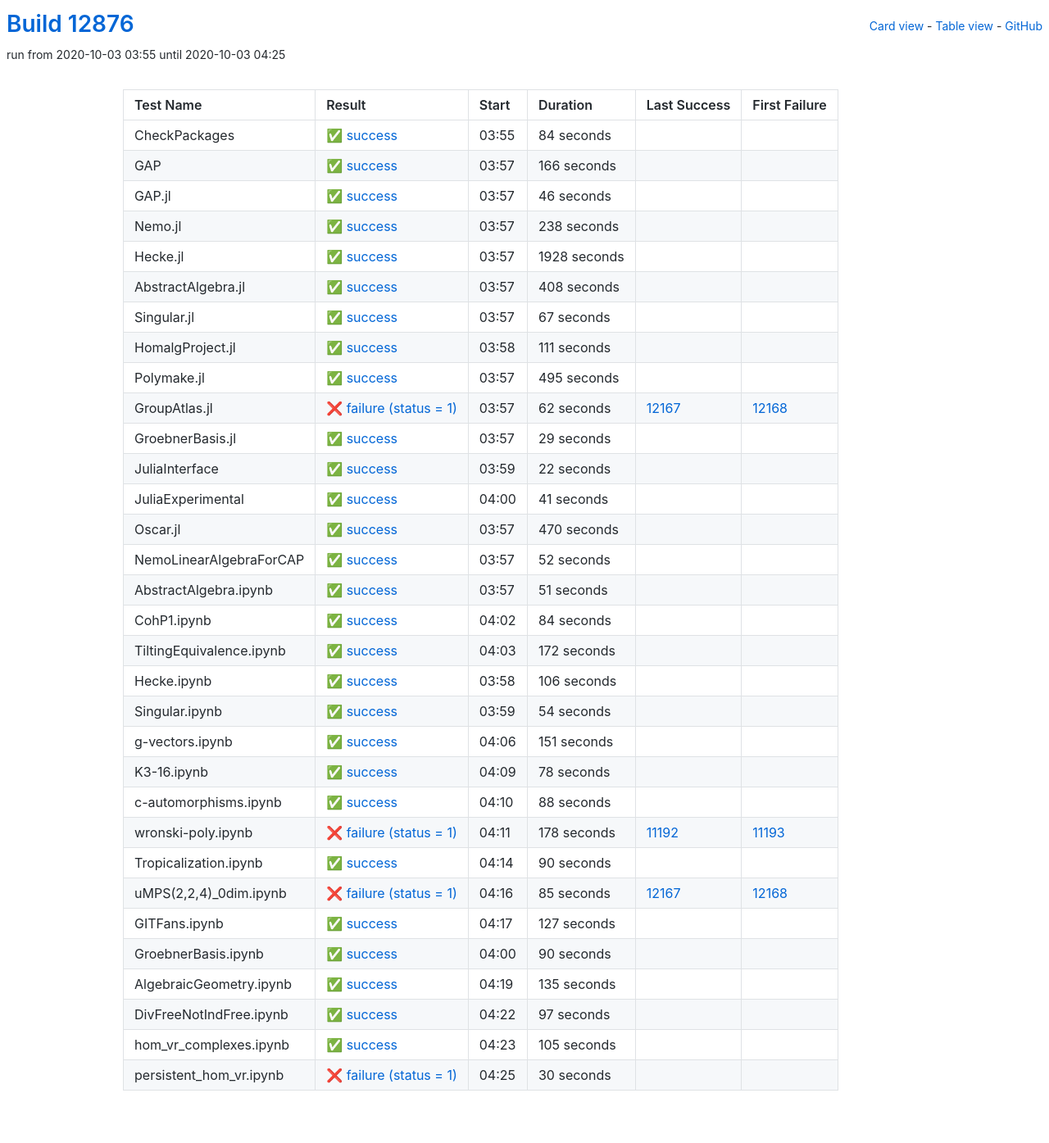
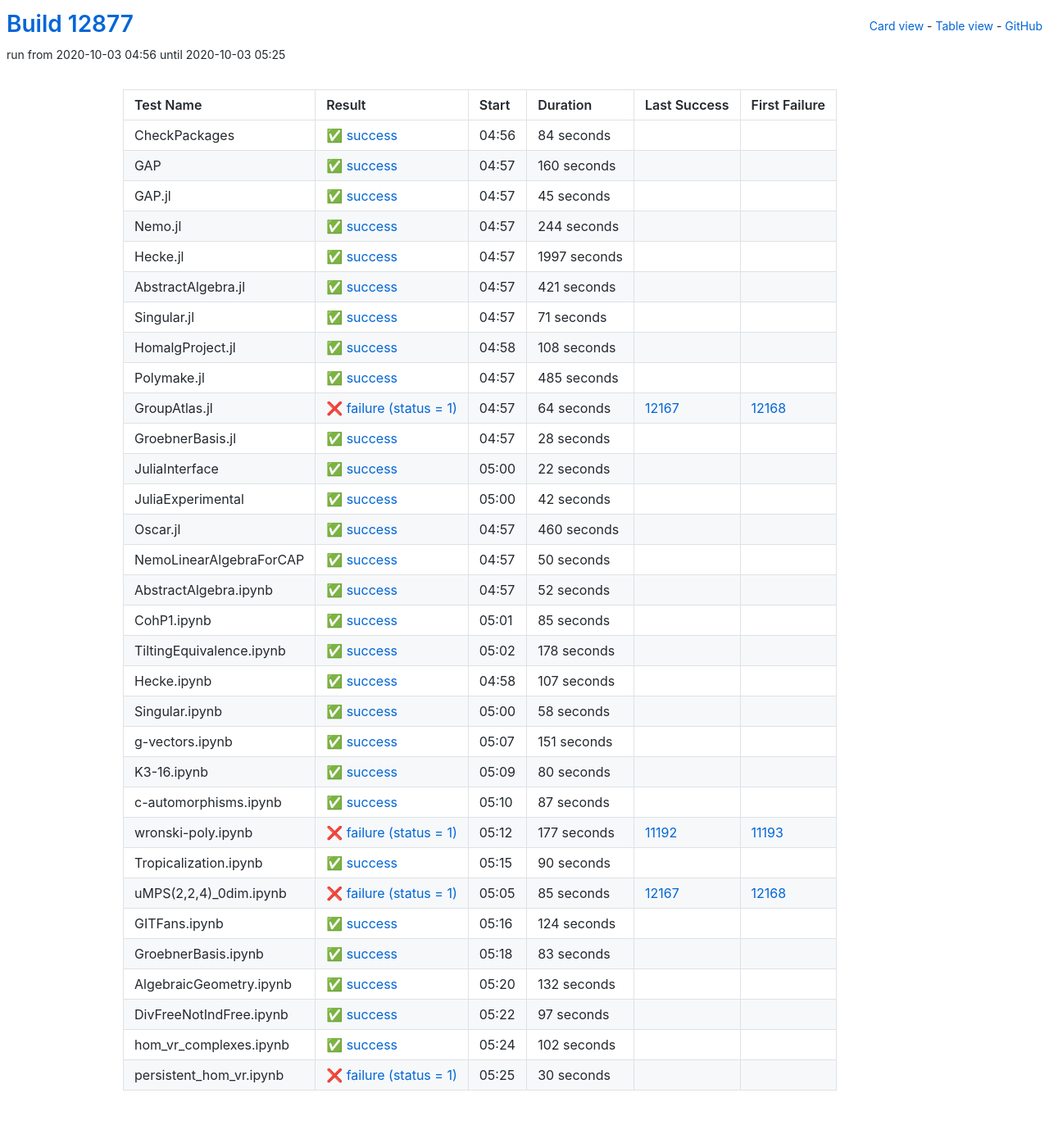
Before and after one commit to oscar-system/oscar-ci-status, a Jekyll site: the page built from table.html, in a window 1280 px wide. Shown: the whole page at 82% size. Built offline with Jekyll 4.4.1, drawn with Linux system fonts in a browser that asks for light colours.

Commit message:
Build #12877

```diff
--- a/_data/ci.yml
+++ b/_data/ci.yml
@@ -1,6 +1,6 @@
 ---
-build: 12876
-build_url: https://oscarci.mathematik.uni-kl.de/job/oscar/12876/
+build: 12877
+build_url: https://oscarci.mathematik.uni-kl.de/job/oscar/12877/
 job: oscar
 organization: oscar-system
 repo: oscar-ci-status
@@ -8,8 +8,8 @@
 tests:
 - name: CheckPackages
   id: checkpackages
-  log: https://oscarci.mathematik.uni-kl.de/job/oscar/12876/artifact/logs/build-12876/CheckPackages.log
-  start: 2020-10-03 03:55
+  log: https://oscarci.mathematik.uni-kl.de/job/oscar/12877/artifact/logs/build-12877/CheckPackages.log
+  start: 2020-10-03 04:56
   success: true
   exitcode: 0
   status: success
@@ -20,128 +20,128 @@
   first_failure_url:
 - name: GAP
   id: gap
-  log: https://oscarci.mathematik.uni-kl.de/job/oscar/12876/artifact/logs/build-12876/GAP.log
-  start: 2020-10-03 03:57
+  log: https://oscarci.mathematik.uni-kl.de/job/oscar/12877/artifact/logs/build-12877/GAP.log
+  start: 2020-10-03 04:57
   success: true
   exitcode: 0
   status: success
-  duration: 166
+  duration: 160
   last_success: false
   last_success_url:
   first_failure: false
   first_failure_url:
 - name: GAP.jl
   id: gap-jl
-  log: https://oscarci.mathematik.uni-kl.de/job/oscar/12876/artifact/logs/build-12876/GAP.jl.log
-  start: 2020-10-03 03:57
+  log: https://oscarci.mathematik.uni-kl.de/job/oscar/12877/artifact/logs/build-12877/GAP.jl.log
+  start: 2020-10-03 04:57
   success: true
   exitcode: 0
   status: success
-  duration: 46
+  duration: 45
   last_success: false
   last_success_url:
   first_failure: false
   first_failure_url:
 - name: Nemo.jl
   id: nemo-jl
-  log: https://oscarci.mathematik.uni-kl.de/job/oscar/12876/artifact/logs/build-12876/Nemo.jl.log
-  start: 2020-10-03 03:57
+  log: https://oscarci.mathematik.uni-kl.de/job/oscar/12877/artifact/logs/build-12877/Nemo.jl.log
+  start: 2020-10-03 04:57
   success: true
   exitcode: 0
   status: success
-  duration: 238
+  duration: 244
   last_success: false
   last_success_url:
   first_failure: false
   first_failure_url:
 - name: Hecke.jl
   id: hecke-jl
-  log: https://oscarci.mathematik.uni-kl.de/job/oscar/12876/artifact/logs/build-12876/Hecke.jl.log
-  start: 2020-10-03 03:57
+  log: https://oscarci.mathematik.uni-kl.de/job/oscar/12877/artifact/logs/build-12877/Hecke.jl.log
+  start: 2020-10-03 04:57
   success: true
   exitcode: 0
   status: success
-  duration: 1928
+  duration: 1997
   last_success: false
   last_success_url:
   first_failure: false
   first_failure_url:
 - name: AbstractAlgebra.jl
   id: abstractalgebra-jl
-  log: https://oscarci.mathematik.uni-kl.de/job/oscar/12876/artifact/logs/build-12876/AbstractAlgebra.jl.log
-  start: 2020-10-03 03:57
+  log: https://oscarci.mathematik.uni-kl.de/job/oscar/12877/artifact/logs/build-12877/AbstractAlgebra.jl.log
+  start: 2020-10-03 04:57
   success: true
   exitcode: 0
   status: success
-  duration: 408
+  duration: 421
   last_success: false
   last_success_url:
   first_failure: false
   first_failure_url:
 - name: Singular.jl
   id: singular-jl
-  log: https://oscarci.mathematik.uni-kl.de/job/oscar/12876/artifact/logs/build-12876/Singular.jl.log
-  start: 2020-10-03 03:57
+  log: https://oscarci.mathematik.uni-kl.de/job/oscar/12877/artifact/logs/build-12877/Singular.jl.log
+  start: 2020-10-03 04:57
   success: true
   exitcode: 0
   status: success
-  duration: 67
+  duration: 71
   last_success: false
   last_success_url:
   first_failure: false
   first_failure_url:
 - name: HomalgProject.jl
   id: homalgproject-jl
-  log: https://oscarci.mathematik.uni-kl.de/job/oscar/12876/artifact/logs/build-12876/HomalgProject.jl.log
-  start: 2020-10-03 03:58
+  log: https://oscarci.mathematik.uni-kl.de/job/oscar/12877/artifact/logs/build-12877/HomalgProject.jl.log
+  start: 2020-10-03 04:58
   success: true
   exitcode: 0
   status: success
-  duration: 111
+  duration: 108
   last_success: false
   last_success_url:
   first_failure: false
   first_failure_url:
 - name: Polymake.jl
   id: polymake-jl
-  log: https://oscarci.mathematik.uni-kl.de/job/oscar/12876/artifact/logs/build-12876/Polymake.jl.log
-  start: 2020-10-03 03:57
+  log: https://oscarci.mathematik.uni-kl.de/job/oscar/12877/artifact/logs/build-12877/Polymake.jl.log
+  start: 2020-10-03 04:57
   success: true
   exitcode: 0
   status: success
-  duration: 495
+  duration: 485
   last_success: false
   last_success_url:
   first_failure: false
   first_failure_url:
 - name: GroupAtlas.jl
   id: groupatlas-jl
-  log: https://oscarci.mathematik.uni-kl.de/job/oscar/12876/artifact/logs/build-12876/GroupAtlas.jl.log
-  start: 2020-10-03 03:57
+  log: https://oscarci.mathematik.uni-kl.de/job/oscar/12877/artifact/logs/build-12877/GroupAtlas.jl.log
+  start: 2020-10-03 04:57
   success: false
   exitcode: 1
   status: failure
-  duration: 62
+  duration: 64
   last_success: 12167
   last_success_url: https://oscarci.mathematik.uni-kl.de/job/oscar/12167/
   first_failure: 12168
   first_failure_url: https://oscarci.mathematik.uni-kl.de/job/oscar/12168/
 - name: GroebnerBasis.jl
   id: groebnerbasis-jl
-  log: https://oscarci.mathematik.uni-kl.de/job/oscar/12876/artifact/logs/build-12876/GroebnerBasis.jl.log
-  start: 2020-10-03 03:57
+  log: https://oscarci.mathematik.uni-kl.de/job/oscar/12877/artifact/logs/build-12877/GroebnerBasis.jl.log
+  start: 2020-10-03 04:57
   success: true
   exitcode: 0
   status: success
-  duration: 29
+  duration: 28
   last_success: false
   last_success_url:
   first_failure: false
   first_failure_url:
 - name: JuliaInterface
   id: juliainterface
-  log: https://oscarci.mathematik.uni-kl.de/job/oscar/12876/artifact/logs/build-12876/JuliaInterface.log
-  start: 2020-10-03 03:59
+  log: https://oscarci.mathematik.uni-kl.de/job/oscar/12877/artifact/logs/build-12877/JuliaInterface.log
+  start: 2020-10-03 05:00
   success: true
   exitcode: 0
   status: success
@@ -152,32 +152,44 @@
   first_failure_url:
 - name: JuliaExperimental
   id: juliaexperimental
-  log: https://oscarci.mathematik.uni-kl.de/job/oscar/12876/artifact/logs/build-12876/JuliaExperimental.log
-  start: 2020-10-03 04:00
+  log: https://oscarci.mathematik.uni-kl.de/job/oscar/12877/artifact/logs/build-12877/JuliaExperimental.log
+  start: 2020-10-03 05:00
   success: true
   exitcode: 0
   status: success
-  duration: 41
+  duration: 42
   last_success: false
   last_success_url:
   first_failure: false
   first_failure_url:
 - name: Oscar.jl
   id: oscar-jl
-  log: https://oscarci.mathematik.uni-kl.de/job/oscar/12876/artifact/logs/build-12876/Oscar.jl.log
-  start: 2020-10-03 03:57
+  log: https://oscarci.mathematik.uni-kl.de/job/oscar/12877/artifact/logs/build-12877/Oscar.jl.log
+  start: 2020-10-03 04:57
   success: true
   exitcode: 0
   status: success
-  duration: 470
+  duration: 460
   last_success: false
   last_success_url:
   first_failure: false
   first_failure_url:
 - name: NemoLinearAlgebraForCAP
   id: nemolinearalgebraforcap
-  log: https://oscarci.mathematik.uni-kl.de/job/oscar/12876/artifact/logs/build-12876/NemoLinearAlgebraForCAP.log
-  start: 2020-10-03 03:57
+  log: https://oscarci.mathematik.uni-kl.de/job/oscar/12877/artifact/logs/build-12877/NemoLinearAlgebraForCAP.log
+  start: 2020-10-03 04:57
+  success: true
+  exitcode: 0
+  status: success
+  duration: 50
+  last_success: false
+  last_success_url:
+  first_failure: false
+  first_failure_url:
+- name: AbstractAlgebra.ipynb
+  id: abstractalgebra-ipynb
+  log: https://oscarci.mathematik.uni-kl.de/job/oscar/12877/artifact/logs/build-12877/AbstractAlgebra.ipynb.log
+  start: 2020-10-03 04:57
   success: true
   exitcode: 0
   status: success
@@ -186,70 +198,58 @@
   last_success_url:
   first_failure: false
   first_failure_url:
-- name: AbstractAlgebra.ipynb
-  id: abstractalgebra-ipynb
-  log: https://oscarci.mathematik.uni-kl.de/job/oscar/12876/artifact/logs/build-12876/AbstractAlgebra.ipynb.log
-  start: 2020-10-03 03:57
+- name: CohP1.ipynb
+  id: cohp1-ipynb
+  log: https://oscarci.mathematik.uni-kl.de/job/oscar/12877/artifact/logs/build-12877/CohP1.ipynb.log
+  start: 2020-10-03 05:01
   success: true
   exitcode: 0
   status: success
-  duration: 51
-  last_success: false
-  last_success_url:
-  first_failure: false
-  first_failure_url:
-- name: CohP1.ipynb
-  id: cohp1-ipynb
-  log: https://oscarci.mathematik.uni-kl.de/job/oscar/12876/artifact/logs/build-12876/CohP1.ipynb.log
-  start: 2020-10-03 04:02
-  success: true
-  exitcode: 0
-  status: success
-  duration: 84
+  duration: 85
   last_success: false
   last_success_url:
   first_failure: false
   first_failure_url:
 - name: TiltingEquivalence.ipynb
   id: tiltingequivalence-ipynb
-  log: https://oscarci.mathematik.uni-kl.de/job/oscar/12876/artifact/logs/build-12876/TiltingEquivalence.ipynb.log
-  start: 2020-10-03 04:03
+  log: https://oscarci.mathematik.uni-kl.de/job/oscar/12877/artifact/logs/build-12877/TiltingEquivalence.ipynb.log
+  start: 2020-10-03 05:02
   success: true
   exitcode: 0
   status: success
-  duration: 172
+  duration: 178
   last_success: false
   last_success_url:
   first_failure: false
   first_failure_url:
 - name: Hecke.ipynb
   id: hecke-ipynb
-  log: https://oscarci.mathematik.uni-kl.de/job/oscar/12876/artifact/logs/build-12876/Hecke.ipynb.log
-  start: 2020-10-03 03:58
+  log: https://oscarci.mathematik.uni-kl.de/job/oscar/12877/artifact/logs/build-12877/Hecke.ipynb.log
+  start: 2020-10-03 04:58
   success: true
   exitcode: 0
   status: success
-  duration: 106
+  duration: 107
   last_success: false
   last_success_url:
   first_failure: false
   first_failure_url:
 - name: Singular.ipynb
   id: singular-ipynb
-  log: https://oscarci.mathematik.uni-kl.de/job/oscar/12876/artifact/logs/build-12876/Singular.ipynb.log
-  start: 2020-10-03 03:59
+  log: https://oscarci.mathematik.uni-kl.de/job/oscar/12877/artifact/logs/build-12877/Singular.ipynb.log
+  start: 2020-10-03 05:00
   success: true
   exitcode: 0
   status: success
-  duration: 54
+  duration: 58
   last_success: false
   last_success_url:
   first_failure: false
   first_failure_url:
 - name: g-vectors.ipynb
   id: g-vectors-ipynb
-  log: https://oscarci.mathematik.uni-kl.de/job/oscar/12876/artifact/logs/build-12876/g-vectors.ipynb.log
-  start: 2020-10-03 04:06
+  log: https://oscarci.mathematik.uni-kl.de/job/oscar/12877/artifact/logs/build-12877/g-vectors.ipynb.log
+  start: 2020-10-03 05:07
   success: true
   exitcode: 0
   status: success
@@ -260,44 +260,44 @@
   first_failure_url:
 - name: K3-16.ipynb
   id: k3-16-ipynb
-  log: https://oscarci.mathematik.uni-kl.de/job/oscar/12876/artifact/logs/build-12876/K3-16.ipynb.log
-  start: 2020-10-03 04:09
+  log: https://oscarci.mathematik.uni-kl.de/job/oscar/12877/artifact/logs/build-12877/K3-16.ipynb.log
+  start: 2020-10-03 05:09
   success: true
   exitcode: 0
   status: success
-  duration: 78
+  duration: 80
   last_success: false
   last_success_url:
   first_failure: false
   first_failure_url:
 - name: c-automorphisms.ipynb
   id: c-automorphisms-ipynb
-  log: https://oscarci.mathematik.uni-kl.de/job/oscar/12876/artifact/logs/build-12876/c-automorphisms.ipynb.log
-  start: 2020-10-03 04:10
+  log: https://oscarci.mathematik.uni-kl.de/job/oscar/12877/artifact/logs/build-12877/c-automorphisms.ipynb.log
+  start: 2020-10-03 05:10
   success: true
   exitcode: 0
   status: success
-  duration: 88
+  duration: 87
   last_success: false
   last_success_url:
   first_failure: false
   first_failure_url:
 - name: wronski-poly.ipynb
   id: wronski-poly-ipynb
-  log: https://oscarci.mathematik.uni-kl.de/job/oscar/12876/artifact/logs/build-12876/wronski-poly.ipynb.log
-  start: 2020-10-03 04:11
+  log: https://oscarci.mathematik.uni-kl.de/job/oscar/12877/artifact/logs/build-12877/wronski-poly.ipynb.log
+  start: 2020-10-03 05:12
   success: false
   exitcode: 1
   status: failure
-  duration: 178
+  duration: 177
   last_success: 11192
   last_success_url: https://oscarci.mathematik.uni-kl.de/job/oscar/11192/
   first_failure: 11193
   first_failure_url: https://oscarci.mathematik.uni-kl.de/job/oscar/11193/
 - name: Tropicalization.ipynb
   id: tropicalization-ipynb
-  log: https://oscarci.mathematik.uni-kl.de/job/oscar/12876/artifact/logs/build-12876/Tropicalization.ipynb.log
-  start: 2020-10-03 04:14
+  log: https://oscarci.mathematik.uni-kl.de/job/oscar/12877/artifact/logs/build-12877/Tropicalization.ipynb.log
+  start: 2020-10-03 05:15
   success: true
   exitcode: 0
   status: success
@@ -308,8 +308,8 @@
   first_failure_url:
 - name: uMPS(2,2,4)_0dim.ipynb
   id: umps-2-2-4-0dim-ipynb
-  log: https://oscarci.mathematik.uni-kl.de/job/oscar/12876/artifact/logs/build-12876/uMPS-2-2-4-_0dim.ipynb.log
-  start: 2020-10-03 04:16
+  log: https://oscarci.mathematik.uni-kl.de/job/oscar/12877/artifact/logs/build-12877/uMPS-2-2-4-_0dim.ipynb.log
+  start: 2020-10-03 05:05
   success: false
   exitcode: 1
   status: failure
@@ -320,44 +320,44 @@
   first_failure_url: https://oscarci.mathematik.uni-kl.de/job/oscar/12168/
 - name: GITFans.ipynb
   id: gitfans-ipynb
-  log: https://oscarci.mathematik.uni-kl.de/job/oscar/12876/artifact/logs/build-12876/GITFans.ipynb.log
-  start: 2020-10-03 04:17
+  log: https://oscarci.mathematik.uni-kl.de/job/oscar/12877/artifact/logs/build-12877/GITFans.ipynb.log
+  start: 2020-10-03 05:16
   success: true
   exitcode: 0
   status: success
-  duration: 127
+  duration: 124
   last_success: false
   last_success_url:
   first_failure: false
   first_failure_url:
 - name: GroebnerBasis.ipynb
   id: groebnerbasis-ipynb
-  log: https://oscarci.mathematik.uni-kl.de/job/oscar/12876/artifact/logs/build-12876/GroebnerBasis.ipynb.log
-  start: 2020-10-03 04:00
+  log: https://oscarci.mathematik.uni-kl.de/job/oscar/12877/artifact/logs/build-12877/GroebnerBasis.ipynb.log
+  start: 2020-10-03 05:18
   success: true
   exitcode: 0
   status: success
-  duration: 90
+  duration: 83
   last_success: false
   last_success_url:
   first_failure: false
   first_failure_url:
 - name: AlgebraicGeometry.ipynb
   id: algebraicgeometry-ipynb
-  log: https://oscarci.mathematik.uni-kl.de/job/oscar/12876/artifact/logs/build-12876/AlgebraicGeometry.ipynb.log
-  start: 2020-10-03 04:19
+  log: https://oscarci.mathematik.uni-kl.de/job/oscar/12877/artifact/logs/build-12877/AlgebraicGeometry.ipynb.log
+  start: 2020-10-03 05:20
   success: true
   exitcode: 0
   status: success
-  duration: 135
+  duration: 132
   last_success: false
   last_success_url:
   first_failure: false
   first_failure_url:
 - name: DivFreeNotIndFree.ipynb
   id: divfreenotindfree-ipynb
-  log: https://oscarci.mathematik.uni-kl.de/job/oscar/12876/artifact/logs/build-12876/DivFreeNotIndFree.ipynb.log
-  start: 2020-10-03 04:22
+  log: https://oscarci.mathematik.uni-kl.de/job/oscar/12877/artifact/logs/build-12877/DivFreeNotIndFree.ipynb.log
+  start: 2020-10-03 05:22
   success: true
   exitcode: 0
   status: success
@@ -368,20 +368,20 @@
   first_failure_url:
 - name: hom_vr_complexes.ipynb
   id: hom-vr-complexes-ipynb
-  log: https://oscarci.mathematik.uni-kl.de/job/oscar/12876/artifact/logs/build-12876/hom_vr_complexes.ipynb.log
-  start: 2020-10-03 04:23
+  log: https://oscarci.mathematik.uni-kl.de/job/oscar/12877/artifact/logs/build-12877/hom_vr_complexes.ipynb.log
+  start: 2020-10-03 05:24
   success: true
   exitcode: 0
   status: success
-  duration: 105
+  duration: 102
   last_success: false
   last_success_url:
   first_failure: false
   first_failure_url:
 - name: persistent_hom_vr.ipynb
   id: persistent-hom-vr-ipynb
-  log: https://oscarci.mathematik.uni-kl.de/job/oscar/12876/artifact/logs/build-12876/persistent_hom_vr.ipynb.log
-  start: 2020-10-03 04:25
+  log: https://oscarci.mathematik.uni-kl.de/job/oscar/12877/artifact/logs/build-12877/persistent_hom_vr.ipynb.log
+  start: 2020-10-03 05:25
   success: false
   exitcode: 1
   status: failure
```
Also changed, not shown: README.md.
